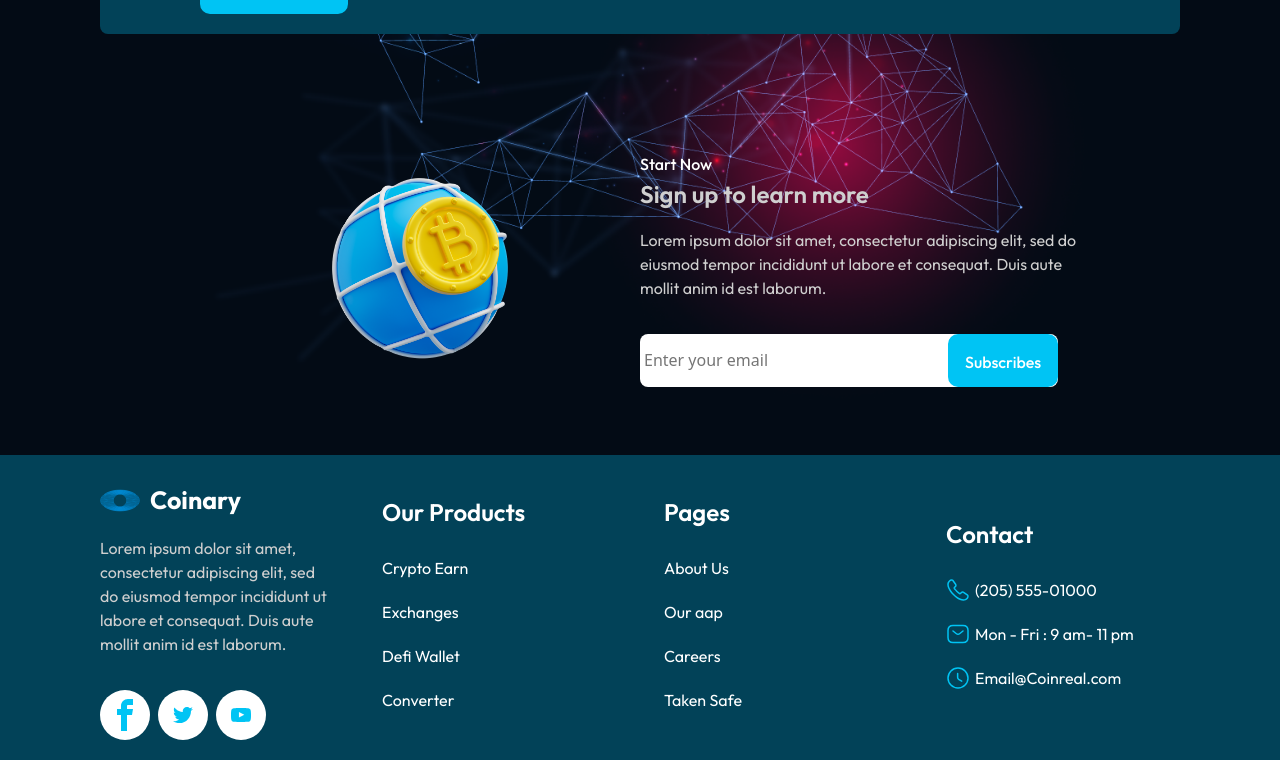
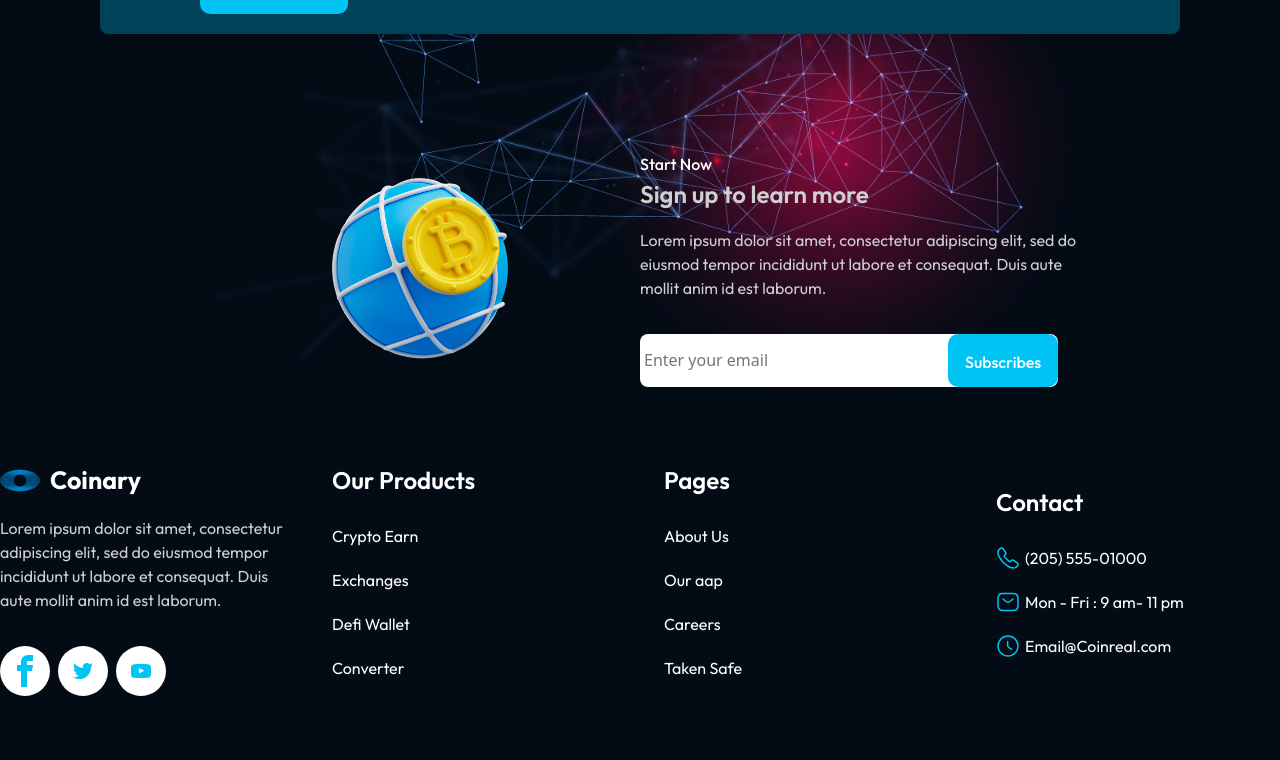
Before and after one commit to mdmarufa/coinary, a React (Vite) app: page / in a window 1280 px wide. Shown: the part 4358-5118 px from the top of the page. After the commit the page ends 5054 px from the top, so only its background shows below. Built offline with nearby package versions, Linux system fonts and the light colour scheme.

Commit message:
Update App.jsx

```diff
--- a/src/App.jsx
+++ b/src/App.jsx
@@ -590,7 +590,6 @@ function App() {
           </div>
         </div>
       </div>
-      <div class="fx">
           <footer className="w-100 flex align-items-center justify-content-center gap-5 ex">
         <section>
           <PrimaryLogo />
@@ -659,7 +658,6 @@ function App() {
           </a>
         </section>
       </footer>
-      </div>
     </>
   );
 }
```
